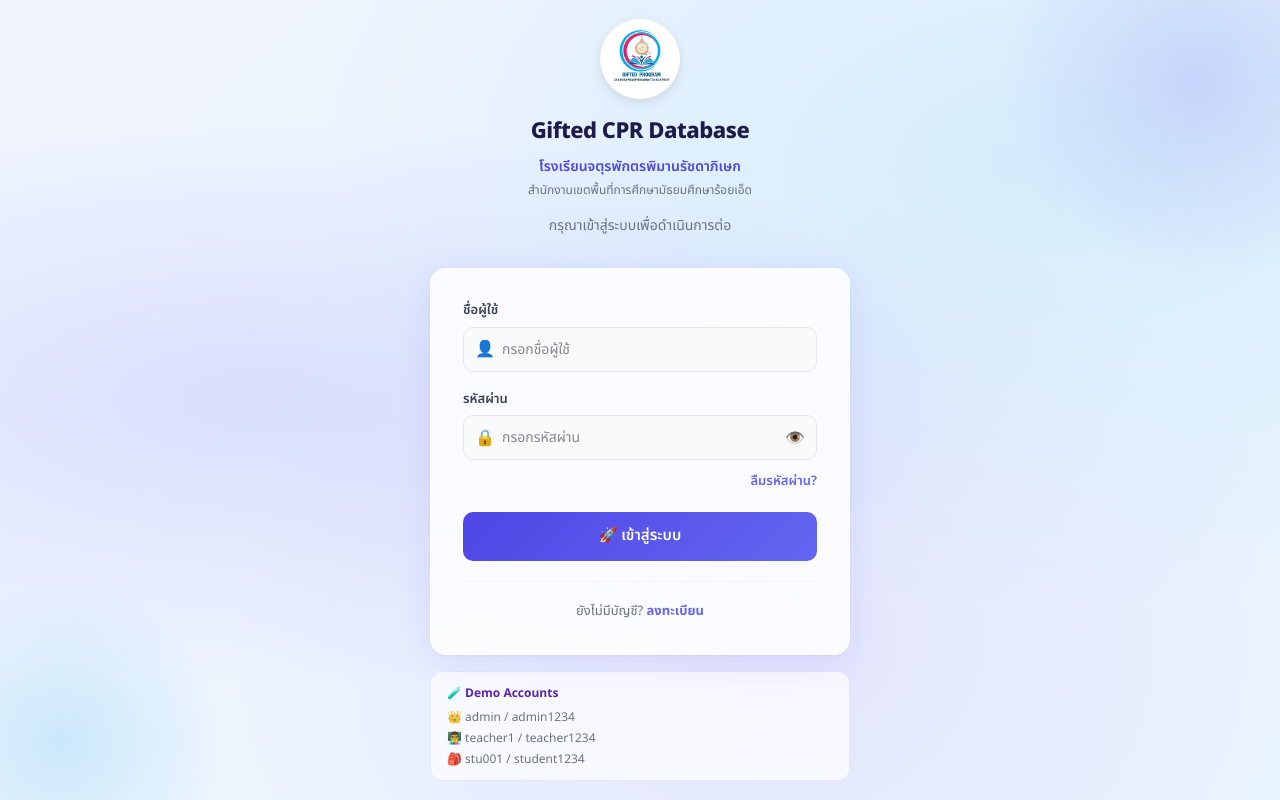
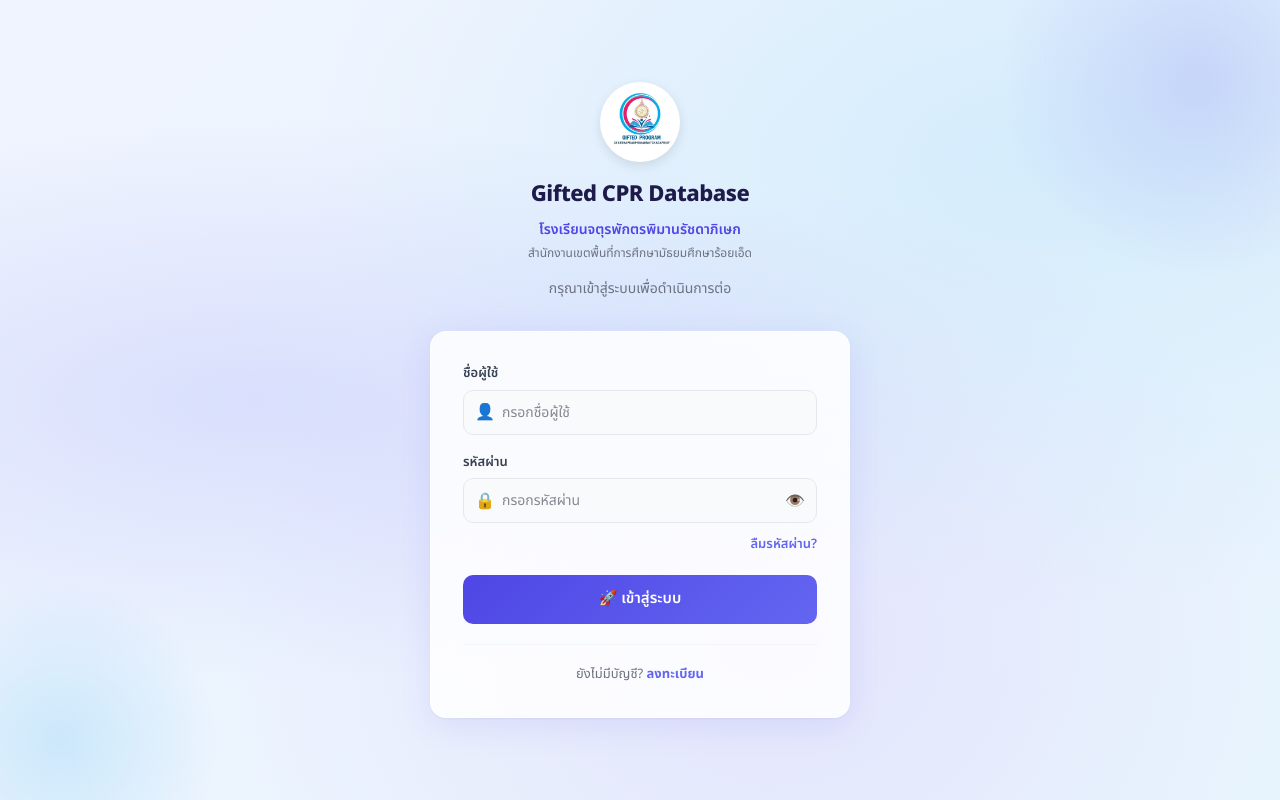
Before and after one commit to Namkook018/project-db-gp, a Next.js app: page /login in a window 1280 px wide. Built offline with nearby package versions, Linux system fonts and the light colour scheme.

Commit message:
feat: implement login page with authentication form and validation feedback

```diff
--- a/app/login/page.tsx
+++ b/app/login/page.tsx
@@ -102,15 +102,7 @@ export default function LoginPage() {
           </div>
         </div>
 
-        {/* Demo credentials */}
-        <div style={{ marginTop: 16, background: 'rgba(255,255,255,0.7)', borderRadius: 12, padding: '12px 16px', fontSize: 12, color: '#6b7280', border: '1px solid #e0e7ff' }}>
-          <p style={{ fontWeight: 700, color: '#5b21b6', marginBottom: 6 }}>🧪 Demo Accounts</p>
-          <div style={{ display: 'grid', gap: 3 }}>
-            <span>👑 admin / admin1234</span>
-            <span>👨‍🏫 teacher1 / teacher1234</span>
-            <span>🎒 stu001 / student1234</span>
-          </div>
-        </div>
+
       </div>
     </div>
   );
```
